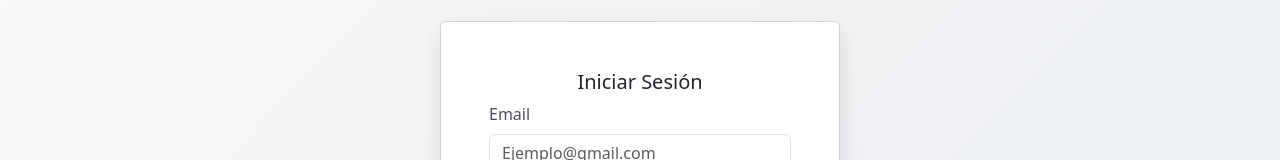
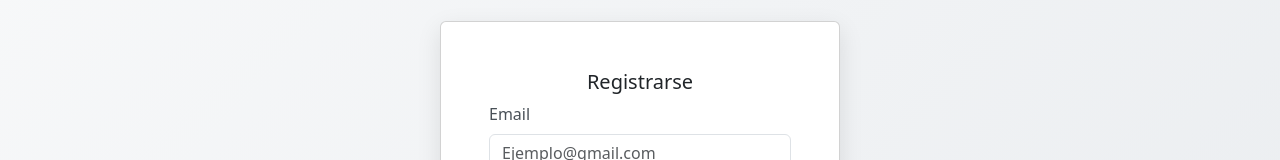
Before and after one commit to IgnacioRMN/RollingPalace_frontend, a React (Vite) app: page /registrarse in a window 1280 px wide. Shown: the part 281-441 px from the top of the page. Built offline with nearby package versions, Linux system fonts and the light colour scheme.

Commit message:
se cambió el título de la página

```diff
--- a/src/pages/Registrarse.jsx
+++ b/src/pages/Registrarse.jsx
@@ -27,7 +27,7 @@ const Registrarse = ({ setUsuarioLogueado }) => {
     <section className="Registrarse-section">
       <Card className="Registrarse-card">
         <Card.Body>
-          <Card.Title className="Registrarse-title">Iniciar Sesión</Card.Title>
+          <Card.Title className="Registrarse-title">Registrarse</Card.Title>
           <Form onSubmit={handleSubmit(onSubmit)}>
             <Form.Group className="mb-4" controlId="formGroupEmail">
               <Form.Label className="form-label">Email</Form.Label>
```
